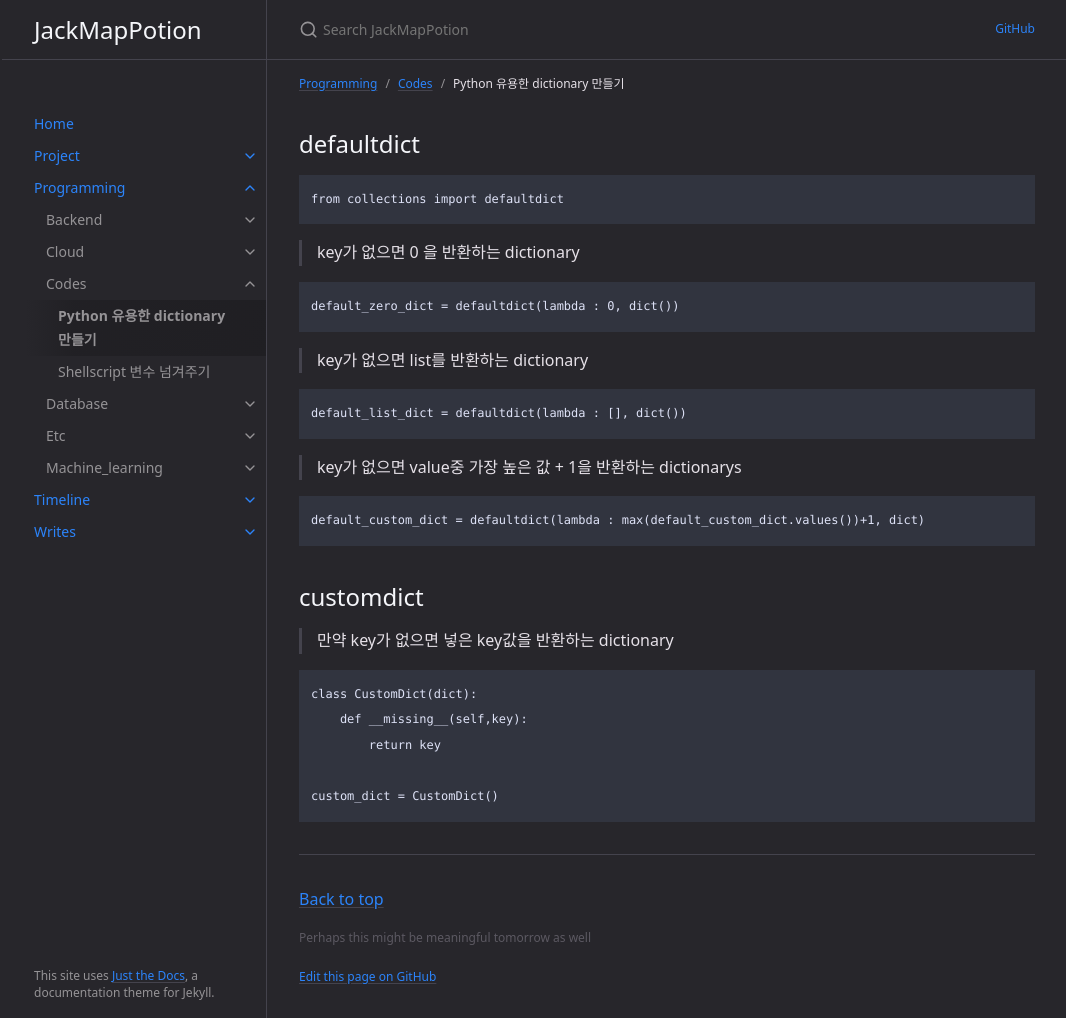
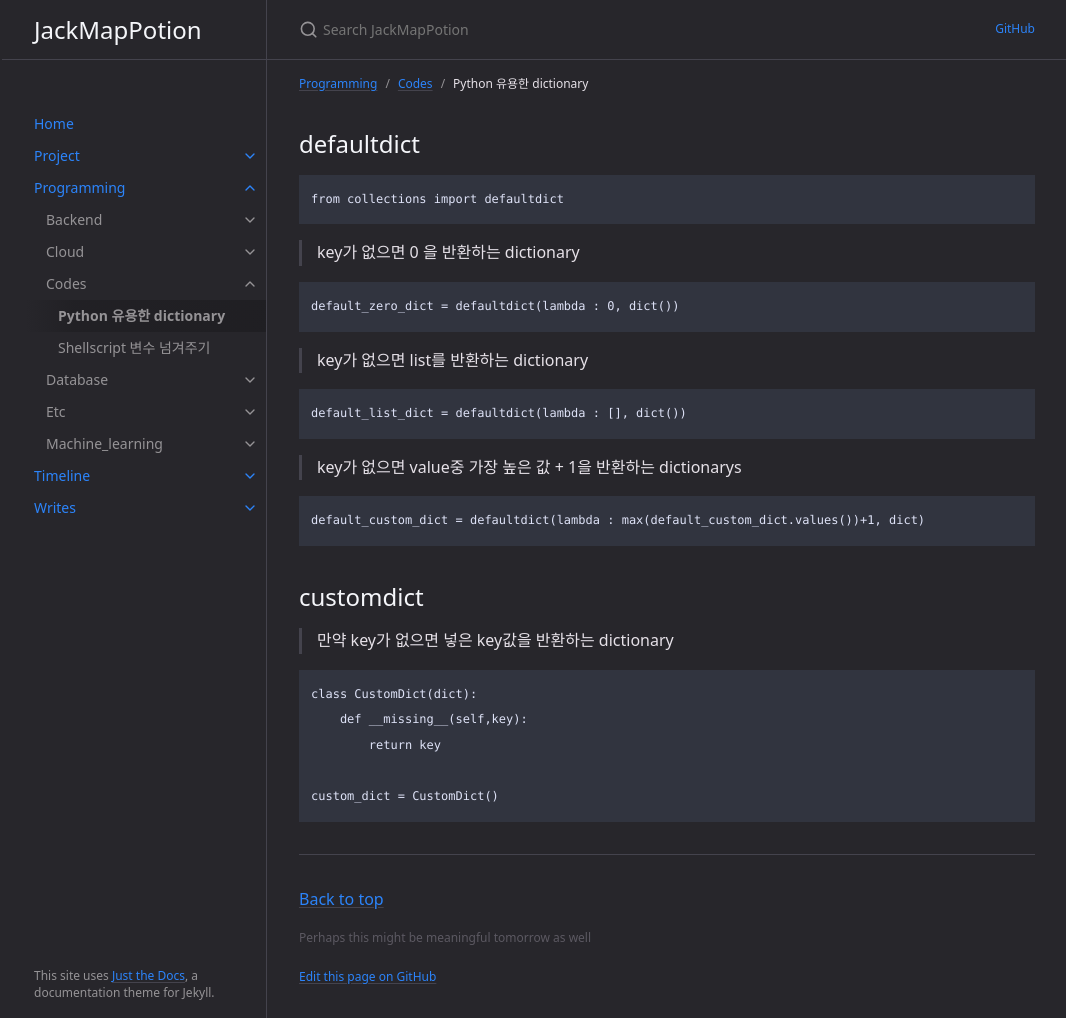
Before and after one commit to jackmappotion/jackmappotion.github.io, a Jekyll site: the page built from docs/programming/codes/python_useful_dictionary.md, in a window 1280 px wide and 1018 px high. Shown: the whole window, without its empty margins (105-1171 px from the left). Built offline with Jekyll 4.4.1, drawn with Linux system fonts in a browser that asks for light colours.

Commit message:
:building_construction: Changed naming

```diff
--- a/docs/programming/codes/python_useful_dictionary.md
+++ b/docs/programming/codes/python_useful_dictionary.md
@@ -1,6 +1,6 @@
 ---
 layout: default
-title: Python 유용한 dictionary 만들기
+title: Python 유용한 dictionary
 parent: Codes
 grand_parent : Programming
 ---
```
